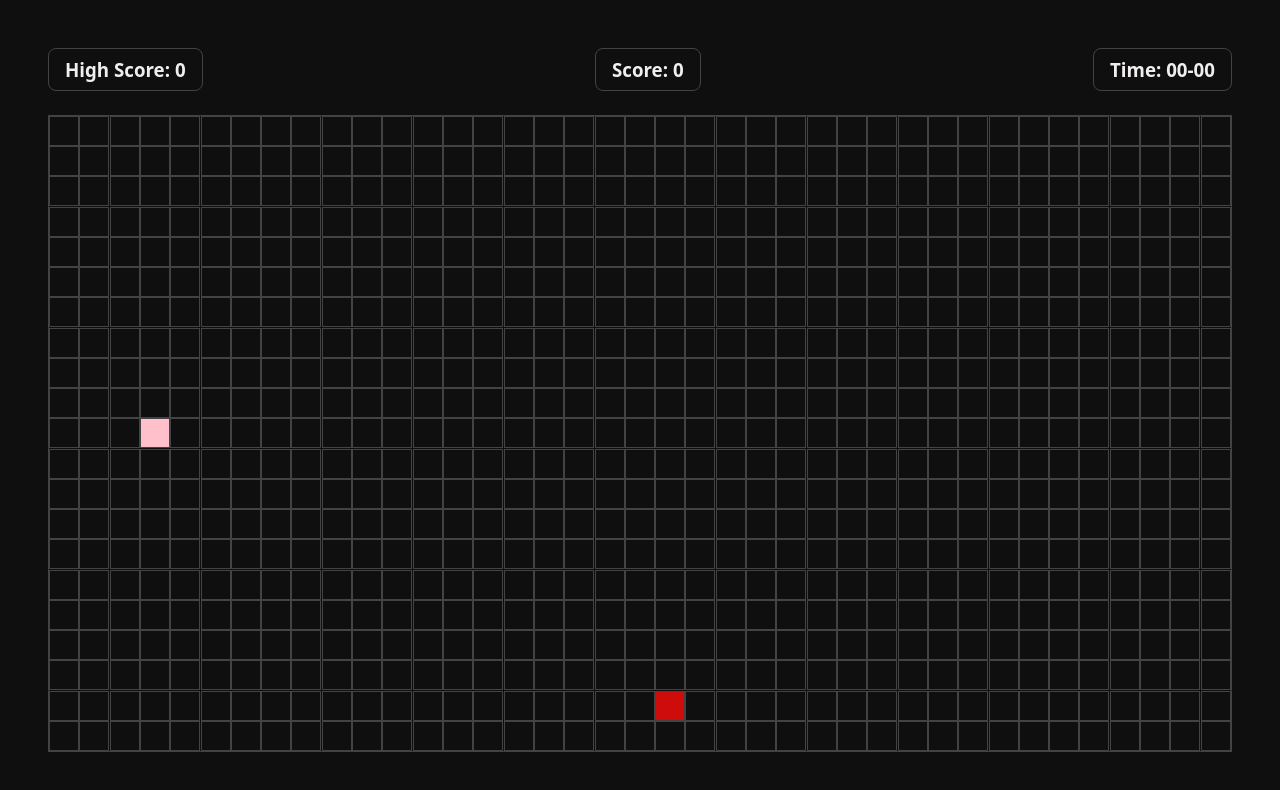
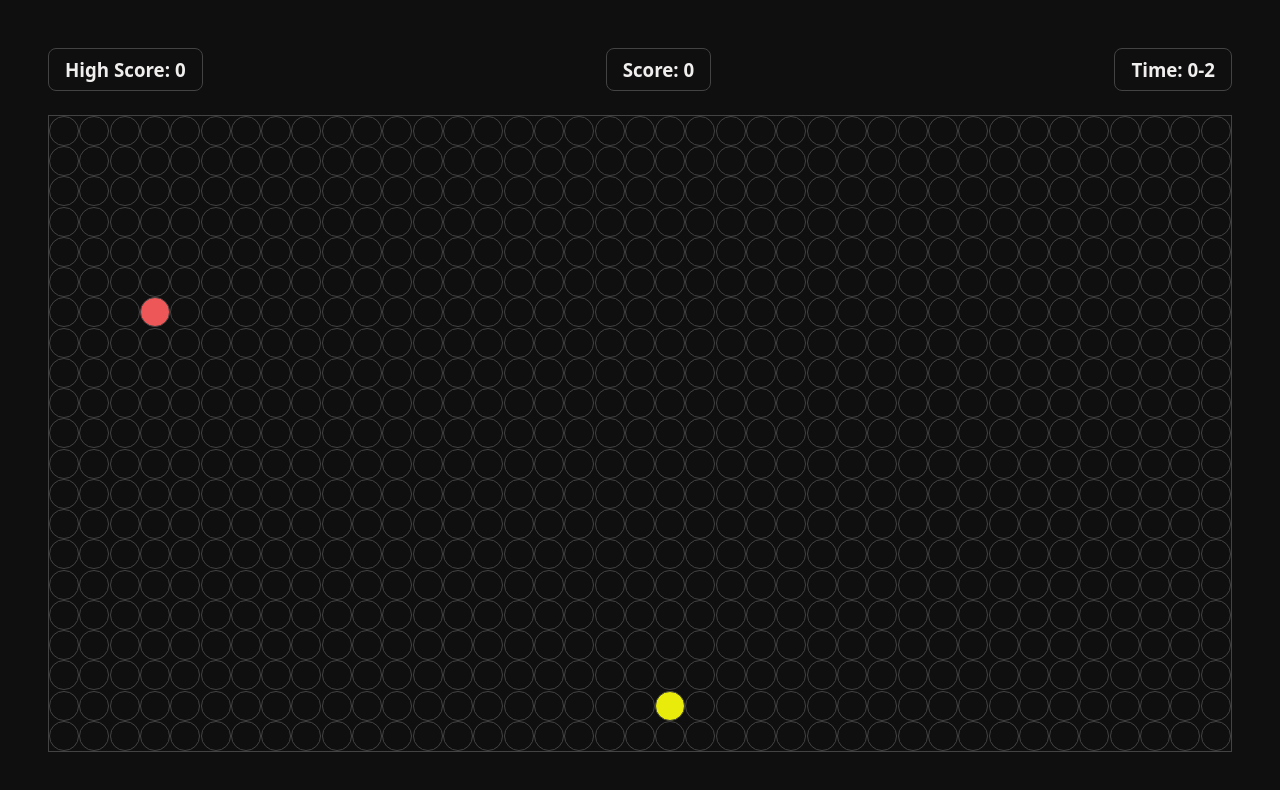
Before and after one commit to amirul-mamun/Snake-game, a plain HTML site: page index.html in a window 1280 px wide. Both pictures are taken after a click on the button "Start Game". Drawn offline with Linux system fonts and the light colour scheme.

Commit message:
full update

```diff
--- a/script.js
+++ b/script.js
@@ -12,7 +12,7 @@ const scoreElem = document.querySelector('#score')
 const timeElem = document.querySelector("#time")
 
 let highScore = localStorage.getItem('highScore') || 0;
-highScoreElem.textContent = highScore
+highScoreElem.innerText = highScore
 
 
 let score = 0
@@ -25,7 +25,9 @@ let food = { x: Math.floor(Math.random () * rows), y: Math.floor(Math.random ()
 const blocks = []
 let snake = [ {x : 1, y: 3},]
 let direction = 'down'
+
 let intervalId = null;
+let timerIntervalId = null;
 
 for (let row = 0; row < rows ; row++){
      for(let col = 0; col < cols; col ++){
@@ -67,35 +69,46 @@ function render(){
    food = { x: Math.floor(Math.random () * rows), y: Math.floor(Math.random () * cols) }
    blocks[`${food.x}-${food.y}`].classList.add('food')
    snake.unshift(head)
-
    score += 10;
-   scoreElem.textContent = score;
+   scoreElem.innerText = score;
    if(score > highScore){
       highScore = score
       localStorage.setItem("highScore", highScore.toString())
    }
    }
       snake.forEach(segment =>{
-      blocks[`${segment.x}-${segment.y}`].classList.remove('fill')
+      blocks[`${segment.x}-${segment.y}`].classList.remove('fill','head')
    })
       snake.unshift(head)
       snake.pop()
-     snake.forEach(segment =>{
-     blocks[`${segment.x}-${segment.y}`].classList.add('fill')
-    })
+   //   snake.forEach(segment =>{
+
+   //   blocks[`${segment.x}-${segment.y}`].classList.add('fill')
+   //  })
+   snake.forEach((segment, index) => {
+  if (index === 0) {
+    blocks[`${segment.x}-${segment.y}`].classList.add('head') // head color
+  } else {
+    blocks[`${segment.x}-${segment.y}`].classList.add('fill') // body color
+  }
+})
 
 }
 
-// intervalId = setInterval(() =>{
-
-// render()
-// },500)
-
 startButton.addEventListener('click', () =>{
       modal.style.display ="none";
-      intervalId = setInterval(() =>{
-      render()
-   },300)
+      intervalId = setInterval(() =>{render()},500)
+      timerIntervalId = setInterval(() =>{
+         let [min, sec] = time.split("-").map(Number)
+         if(sec ==59){
+            min += 1
+            sec = 0
+         } else{
+            sec += 1;
+         }
+         time = `${min}-${sec}`
+         timeElem.innerText = time
+      },1000)
 } )
 
 restartButton.addEventListener('click', restartGame)
@@ -104,19 +117,22 @@ function restartGame() {
    blocks[`${food.x}-${food.y}`].classList.remove('food')
 
    snake.forEach(segment =>{
-      blocks[`${segment.x}-${segment.y}`].classList.remove('fill')
+      blocks[`${segment.x}-${segment.y}`].classList.remove('fill','head')
    })
 
    direction = 'right'
    score = 0
    time =`00-00`
 
-   scoreElem.textContent = score
+   scoreElem.innerText = score
+   timeElem.innerText  = time
+   highScoreElem.innerText = highScore
    modal.style.display ="none";
    snake = [ {x : 1, y: 3},]
    food = { x: Math.floor(Math.random () * rows), y: Math.floor(Math.random () * cols) }
-   intervalId = setInterval(() =>{render()}, 300)
+   intervalId = setInterval(() =>{render()}, 500)
 }
+
 
 
 addEventListener("keydown", (event) =>{
--- a/style.css
+++ b/style.css
@@ -12,7 +12,7 @@ html , body{
     /* Bacground Color */
     --bg-primary-color : rgb(15, 15, 15);
     --bg-fill-color: pink;
-    --bg-food-color: rgb(207, 12, 12);
+    --bg-food-color: rgb(233, 236, 10);
 
     /* Text Color */
     --text-primary-color: rgb(241, 238, 238);
@@ -99,6 +99,10 @@ section .infos{
     height: 30px;
     width: 30px;
     border: 1px solid var(--border-primary-color);
+    border-radius: 50%;
+}
+.head{
+    background-color: rgb(238, 87, 87);
 }
 
 .fill{
```
